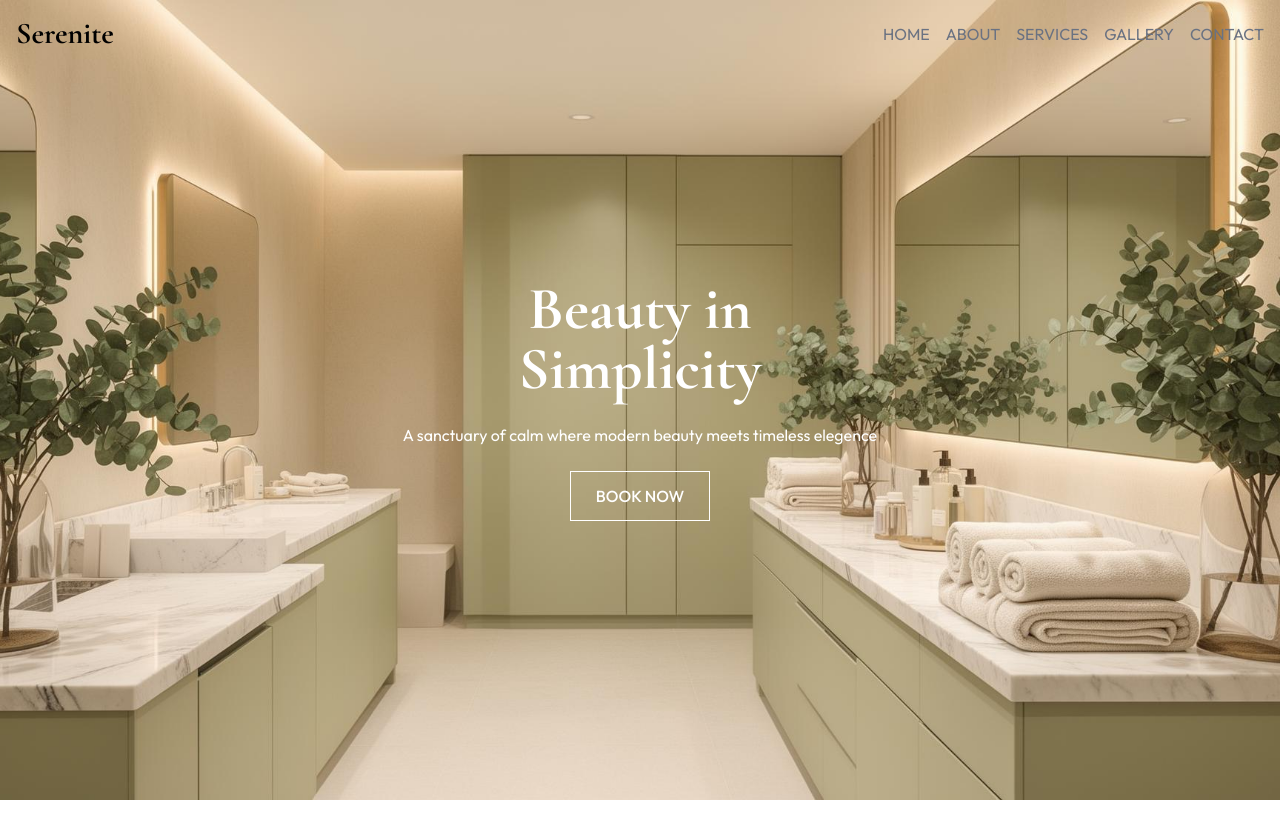
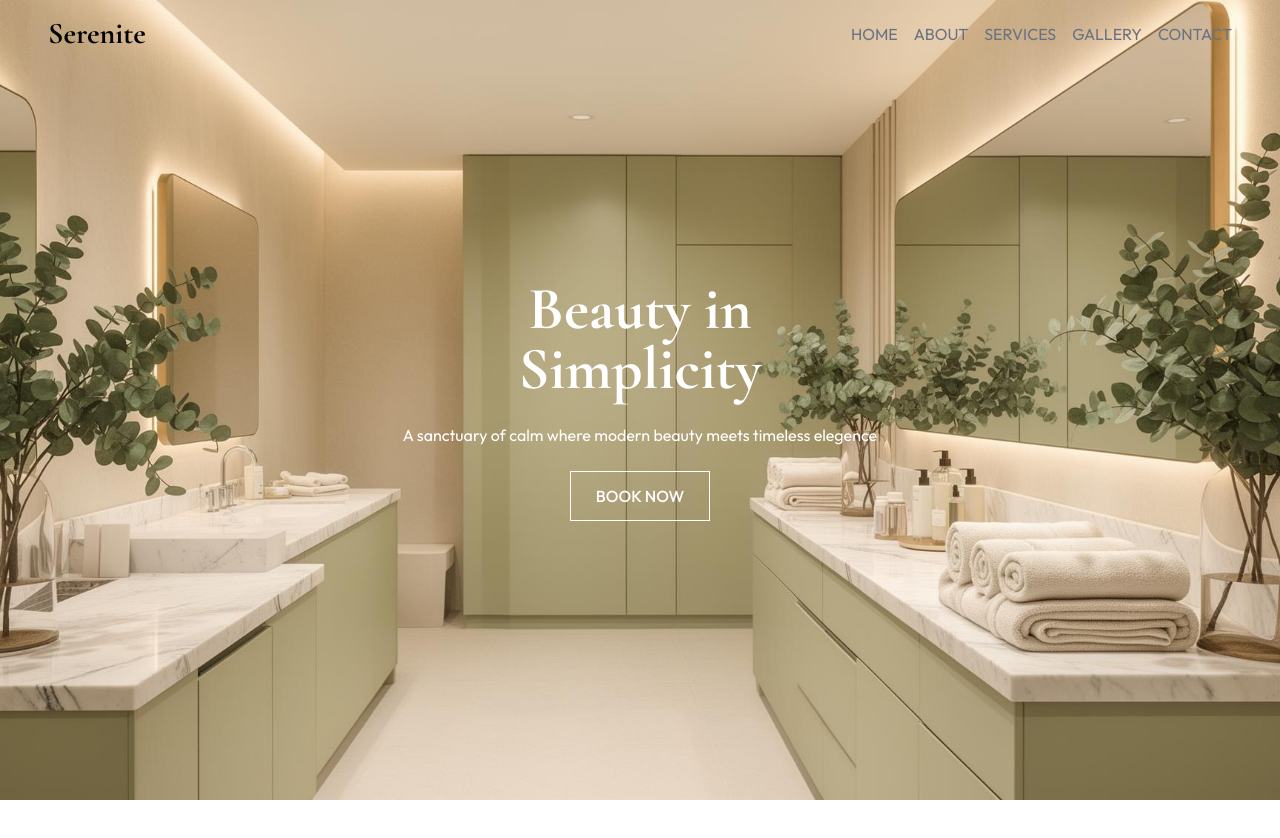
Before and after one commit to Destiny27052005/Grace-Glow-Fashion, a React (Vite) app: page / in a window 1280 px wide. Shown: the top 838 px of the page. Built offline with nearby package versions, Linux system fonts and the light colour scheme.

Commit message:
padding change

```diff
--- a/src/components/Navbar.jsx
+++ b/src/components/Navbar.jsx
@@ -18,7 +18,7 @@ function Navbar() {
     });
 
     return (
-        <nav id="nav" className="nav flex justify-between place-items-center p-4 fixed w-full z-10 ">
+        <nav id="nav" className="nav flex justify-between place-items-center py-4 px-12 fixed w-full z-10 ">
             <h1 className="font-bold text-3xl">Serenite</h1>
             <NavLink />
         </nav>
```
